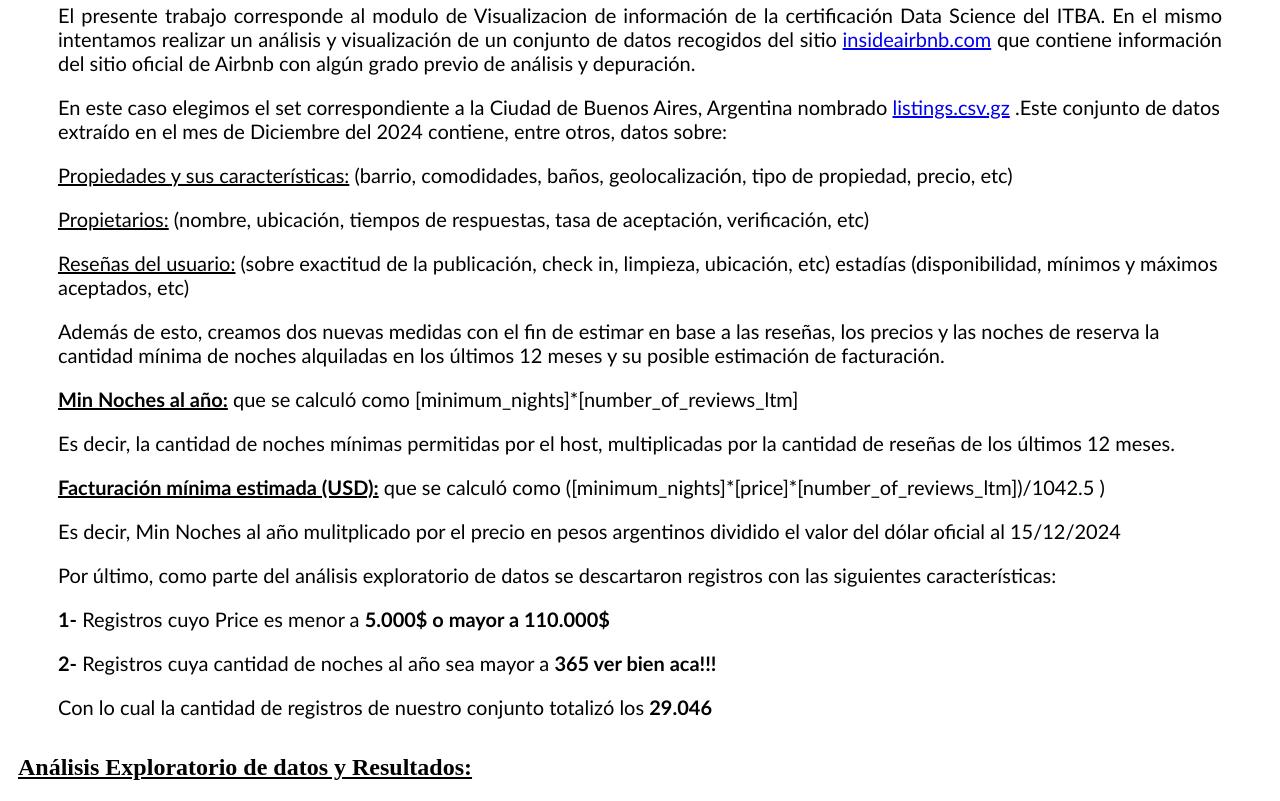
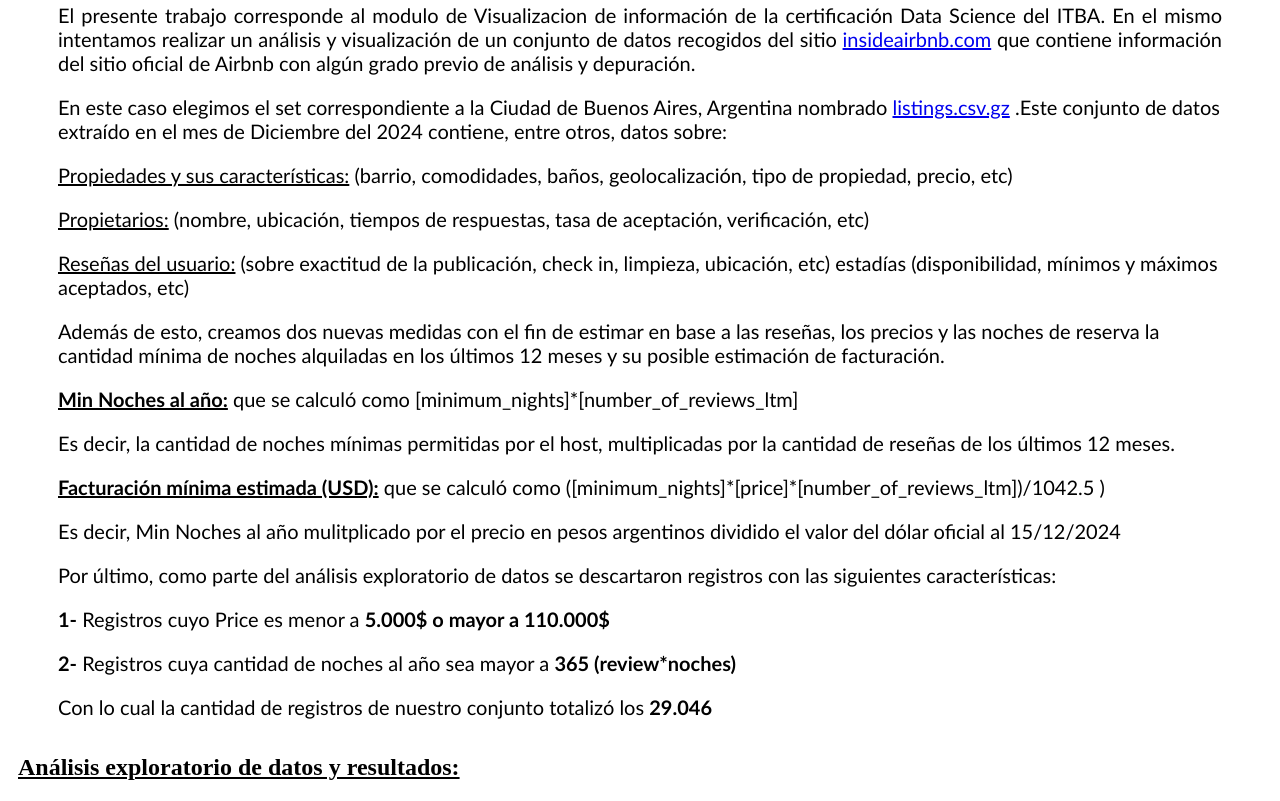
Before and after one commit to mjhholder/ds.02, a plain HTML site: page TP_FINAL/index.html in a window 1280 px wide. Shown: the part 451-1252 px from the top of the page. Drawn offline with Linux system fonts and the light colour scheme.

Commit message:
Update index.html

```diff
--- a/TP_FINAL/index.html
+++ b/TP_FINAL/index.html
@@ -91,7 +91,7 @@ Es decir, Min Noches al año mulitplicado por el precio en pesos argentinos divi
 
 <p style= "font-family: calibri, sans-serif; font-size: 20px;margin-left: 50px; margin-right: 50px;">
 
-<b>2-</b>	Registros cuya cantidad de noches al año sea mayor a <b>365 ver bien aca!!!</b>
+<b>2-</b>	Registros cuya cantidad de noches al año sea mayor a <b>365 (review*noches)</b>
 
 <p style= "font-family: calibri, sans-serif; font-size: 20px;margin-left: 50px; margin-right: 50px;">
 
@@ -101,7 +101,7 @@ Con lo cual la cantidad de registros de nuestro conjunto totalizó los <b>29.046
 
 
 
-       <h2 style="font-family: Times new roman, sans-serif; margin-left: 10px; margin-top: 35px;"><u>Análisis Exploratorio de datos y Resultados:</u></h2>
+       <h2 style="font-family: Times new roman, sans-serif; margin-left: 10px; margin-top: 35px;"><u>Análisis exploratorio de datos y resultados:</u></h2>
 
 
 
```
